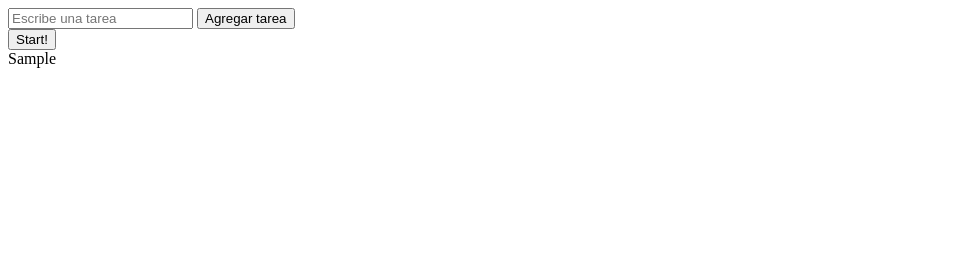
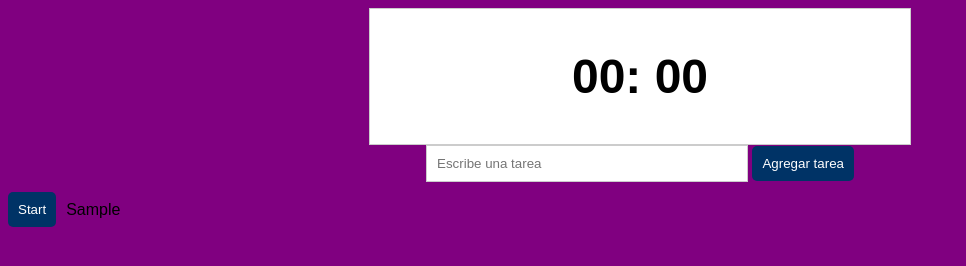
Before and after one commit to jdgonzalez03/learning-js, a plain HTML site: page simple-pomodoro/index.html in a window 1280 px wide. Both pictures are taken after typing "Sample" into the empty fields and a click on the input "Agregar tarea". Shown: the whole page, without its empty margins (0-966 px from the left). Drawn offline with Linux system fonts and the light colour scheme.

Commit message:
Algo de estilos muy básicos

```diff
--- a/simple-pomodoro/index.html
+++ b/simple-pomodoro/index.html
@@ -27,7 +27,9 @@
     </div>
 
     <!-- Mostrar tareas agregadas -->
-    <div id="tasks"></div>
+    <div id="tasks">
+        <div class="task"></div>
+    </div>
     <script src="index.js"></script>
 </body>
 </html>
--- a/simple-pomodoro/index.js
+++ b/simple-pomodoro/index.js
@@ -10,7 +10,8 @@ const itTask = document.querySelector('#itTask');
 const form = document.querySelector('#form');
 // const taskName = document.querySelector('#time #taskName');
 
-
+getTime();
+getTasks();
 
 form.addEventListener('submit', e => {
     let taskValue = itTask.value;
@@ -38,15 +39,15 @@ function createTask(inputValue) {
 function getTasks() {
     const html = tasks.map(task => {
         return `
-            <div class='task'>
-                <div class='completed'>
-                   ${task.completed
-                    ? `<span class='done>Done</span>`
-                    : `<button class="start-button" data-id="${task.id}">Start!</button>`}
-                </div>
-                <div class='title'>${task.title}</div>
-            </div>
-        `
+        <div class="task">
+        <div class="completed">${
+          task.completed
+            ? "<span class='done'>Done</span>"
+            : `<button class="start-button" data-id="${task.id}">Start</button></div>`
+        }
+            <div class="title">${task.title}</div>
+        </div>`;
+
     });
 
     const tasksContainer = document.querySelector('#tasks');
@@ -85,10 +86,11 @@ function timeHandler(id){
     getTime(id);
 
     if (time === 0){
-        clearInterval(time);
-        currentTask = null;
-        taskName.textContent = '';
-        getTime(id);
+        clearInterval(timer);
+        timer = null;
+        markCompleted(id);
+        startBreak(id);
+        getTasks(id);
     }
 }
 
@@ -99,3 +101,29 @@ function getTime(id){
 
     timeDiv.textContent = `${minutes < 10 ? '0' : ""}${minutes}: ${seconds < 10 ? '0' : ""}${seconds}`;
 }
+
+function markCompleted(id){
+    const taskId = tasks.findIndex((task) => task.id === id);
+    tasks[taskId].completed = true;
+}
+
+function startBreak(id){
+    time = 5 * 60;
+    taskName.textContent = 'Break';
+    timerBreak = setInterval(() =>{
+        timeBreakHandler(id);
+    });
+}
+
+function timeBreakHandler(id){
+    time --;
+    getTime(id);
+
+    if (time === 0){
+        clearInterval(timerBreak);
+        timerBreak = null;
+        current = null;
+        taskName.textContent = '';
+        getTime(id);
+    }
+}
--- a/simple-pomodoro/styles.css
+++ b/simple-pomodoro/styles.css
@@ -0,0 +1,63 @@
+body {
+    font-family: Arial, Helvetica, sans-serif;
+    background-color: purple;
+  }
+
+  #app {
+    background-color: white;
+    width: 500px;
+    margin: 0 auto;
+    border: solid 1px #ccc;
+    padding: 20px;
+  }
+
+  #time {
+    text-align: center;
+    padding: 20px 0;
+  }
+  #time #value {
+    font-size: 48px;
+    font-weight: bolder;
+  }
+
+  .form {
+    display: flex;
+    justify-content: center;
+  }
+
+  input[type="text"] {
+    padding: 10px;
+    border: solid 1px #ccc;
+    width: 300px;
+  }
+  button,
+  input[type="submit"] {
+    border: none;
+    background-color: #003366;
+    color: white;
+    padding: 10px;
+    border-radius: 5px;
+  }
+
+  #tasks {
+    display: flex;
+    flex-direction: column;
+    gap: 10px;
+    margin-top: 10px;
+  }
+  .task {
+    display: flex;
+    gap: 10px;
+    align-items: center;
+  }
+  .task .completed {
+    display: flex;
+    align-items: center;
+    gap: 10px;
+  }
+
+  .done {
+    display: inline-block;
+    padding: 5px;
+    background-color: #ccc;
+  }
```
